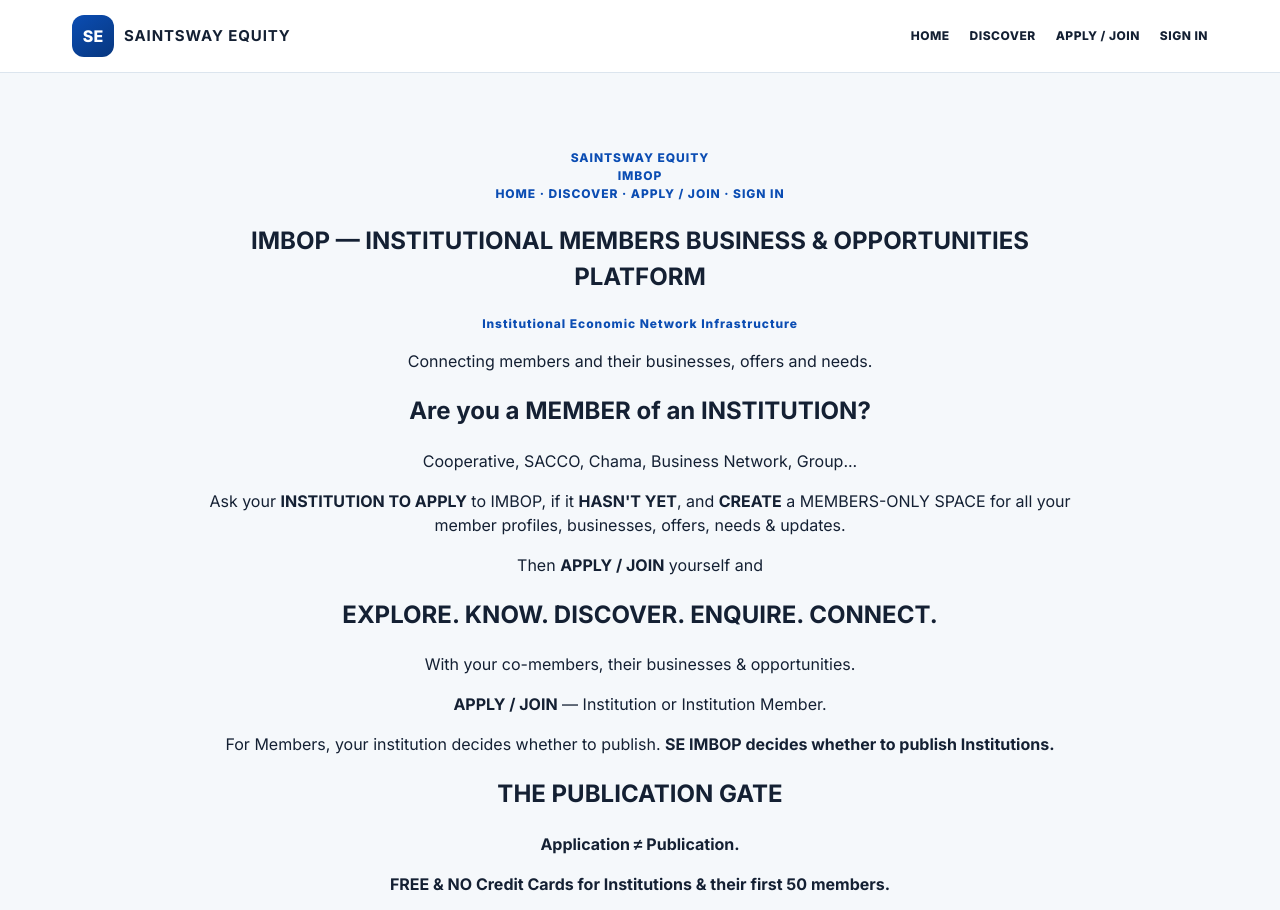
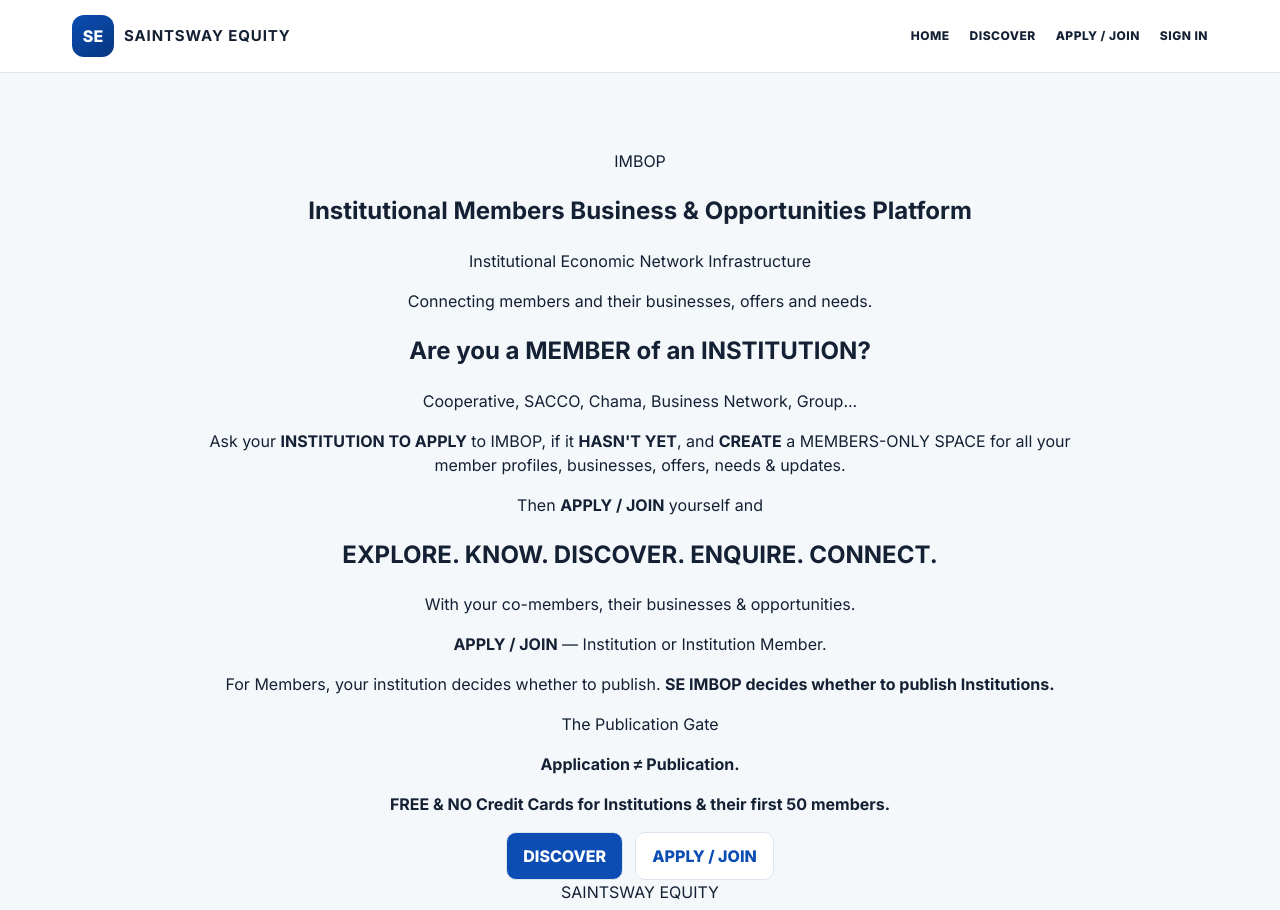
Before and after one commit to Actifyappps/IMBOP, a Next.js app in the folder src/: page / in a window 1280 px wide. Shown: the top 910 px of the page. Built offline with nearby package versions, Linux system fonts and the light colour scheme.

Commit message:
fix: restore IMBOP public hierarchy

```diff
--- a/src/app/page.js
+++ b/src/app/page.js
@@ -9,14 +9,11 @@ export default function Home() {
       <main>
         <section className="hero">
           <div className="hero-inner">
-            <div className="eyebrow">SAINTSWAY EQUITY</div>
-            <div className="eyebrow">IMBOP</div>
-            <div className="eyebrow">HOME · DISCOVER · APPLY / JOIN · SIGN IN</div>
+            <div className="hero-brand">IMBOP</div>
+            <h1>Institutional Members Business &amp; Opportunities Platform</h1>
+            <div className="hero-subtitle">Institutional Economic Network Infrastructure</div>
 
-            <h1>IMBOP — INSTITUTIONAL MEMBERS BUSINESS &amp; OPPORTUNITIES PLATFORM</h1>
-            <div className="eyebrow">Institutional Economic Network Infrastructure</div>
-
-            <p>Connecting members and their businesses, offers and needs.</p>
+            <p className="hero-intro">Connecting members and their businesses, offers and needs.</p>
 
             <h2>Are you a MEMBER of an INSTITUTION?</h2>
             <p>Cooperative, SACCO, Chama, Business Network, Group...</p>
@@ -39,19 +36,23 @@ export default function Home() {
               <b>SE IMBOP decides whether to publish Institutions.</b>
             </p>
 
-            <h2>THE PUBLICATION GATE</h2>
-            <p><b>Application ≠ Publication.</b></p>
+            <div className="publication-gate">
+              <div className="gate-title">The Publication Gate</div>
+              <p><b>Application ≠ Publication.</b></p>
+            </div>
 
-            <p><b>FREE &amp; NO Credit Cards for Institutions &amp; their first 50 members.</b></p>
+            <p className="free-line"><b>FREE &amp; NO Credit Cards for Institutions &amp; their first 50 members.</b></p>
 
             <div className="actions" style={{ justifyContent: "center" }}>
               <Link className="btn" href="/discover">DISCOVER</Link>
               <Link className="btn alt" href="/apply">APPLY / JOIN</Link>
             </div>
 
-            <p><b>SAINTSWAY EQUITY</b></p>
-            <p><i>The Operating Infrastructure for Trusted MSME &amp; Cooperative Ownership</i></p>
-            <p><b>IMBOP · Institutional Members Business &amp; Opportunities Platform</b></p>
+            <div className="closing-brand">
+              <div>SAINTSWAY EQUITY</div>
+              <p><i>The Operating Infrastructure for Trusted MSME &amp; Cooperative Ownership</i></p>
+              <p><b>IMBOP · Institutional Members Business &amp; Opportunities Platform</b></p>
+            </div>
           </div>
         </section>
       </main>
```
